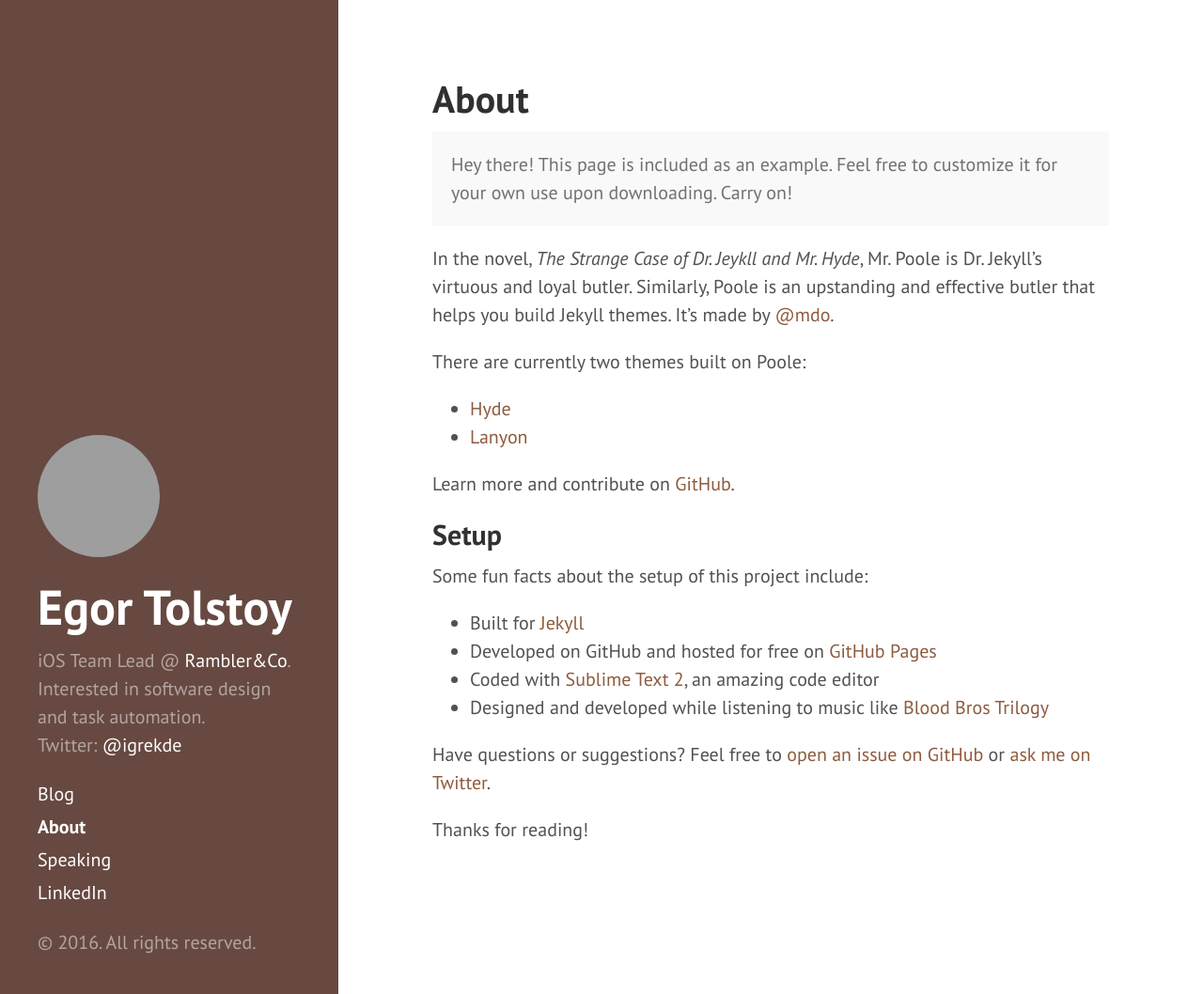
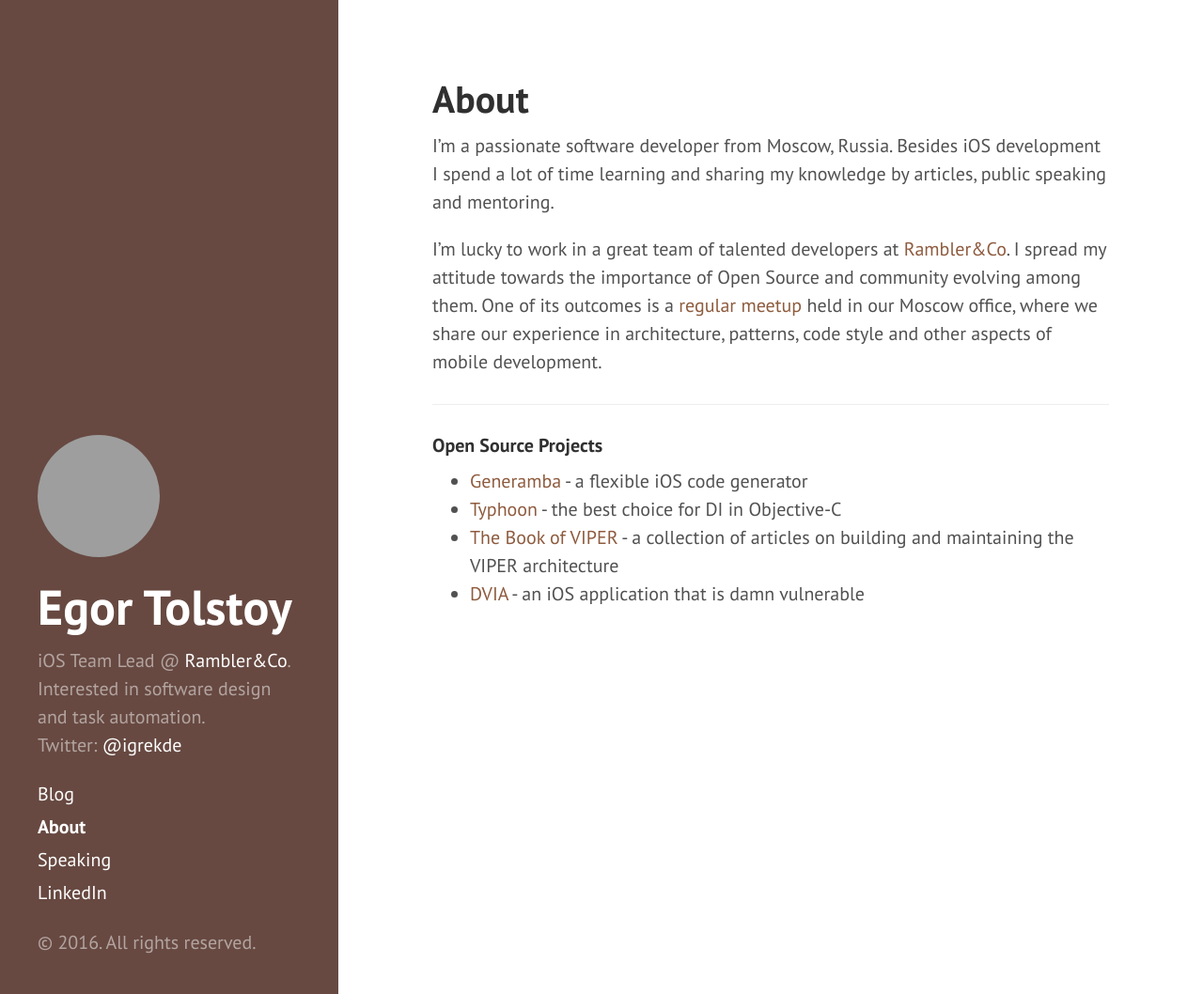
Before and after one commit to etolstoy/etolstoy.github.io, a Jekyll site: the page built from about.md, in a window 1280 px wide and 1058 px high. Shown: the whole window at 94% size. Built offline with Jekyll 4.4.1, drawn with Linux system fonts in a browser that asks for light colours; Markdown is read by kramdown in place of the engine named in the settings; comment, search, counter and statistics services are not loaded; grey boxes are pictures that could not be loaded.

Commit message:
Added proper About page

```diff
--- a/about.md
+++ b/about.md
@@ -3,28 +3,15 @@
 title: About
 ---
 
-<p class="message">
-  Hey there! This page is included as an example. Feel free to customize it for your own use upon downloading. Carry on!
-</p>
+I'm a passionate software developer from Moscow, Russia. Besides iOS development I spend a lot of time learning and sharing my knowledge by articles, public speaking and mentoring.
 
-In the novel, *The Strange Case of Dr. Jeykll and Mr. Hyde*, Mr. Poole is Dr. Jekyll's virtuous and loyal butler. Similarly, Poole is an upstanding and effective butler that helps you build Jekyll themes. It's made by [@mdo](https://twitter.com/mdo).
+I'm lucky to work in a great team of talented developers at [Rambler&Co](https://github.com/orgs/rambler-ios/people). I spread my attitude towards the importance of Open Source and community evolving among them. One of its outcomes is a [regular meetup](http://www.youtube.com/playlist?list=PL7JJcdGH5aCFg8XcsyNfxL4mSOv9lBw5d) held in our Moscow office, where we share our experience in architecture, patterns, code style and other aspects of mobile development.
 
-There are currently two themes built on Poole:
+---
 
-* [Hyde](http://hyde.getpoole.com)
-* [Lanyon](http://lanyon.getpoole.com)
+#### Open Source Projects
 
-Learn more and contribute on [GitHub](https://github.com/poole).
-
-## Setup
-
-Some fun facts about the setup of this project include:
-
-* Built for [Jekyll](http://jekyllrb.com)
-* Developed on GitHub and hosted for free on [GitHub Pages](https://pages.github.com)
-* Coded with [Sublime Text 2](http://sublimetext.com), an amazing code editor
-* Designed and developed while listening to music like [Blood Bros Trilogy](https://soundcloud.com/maddecent/sets/blood-bros-series)
-
-Have questions or suggestions? Feel free to [open an issue on GitHub](https://github.com/poole/issues/new) or [ask me on Twitter](https://twitter.com/mdo).
-
-Thanks for reading!
+* [Generamba](https://github.com/rambler-ios/Generamba) - a flexible iOS code generator
+* [Typhoon](https://github.com/appsquickly/Typhoon) - the best choice for DI in Objective-C
+* [The Book of VIPER](https://github.com/rambler-ios/The-Book-of-VIPER) - a collection of articles on building and maintaining the VIPER architecture
+* [DVIA](https://github.com/prateek147/DVIA) - an iOS application that is damn vulnerable
```
